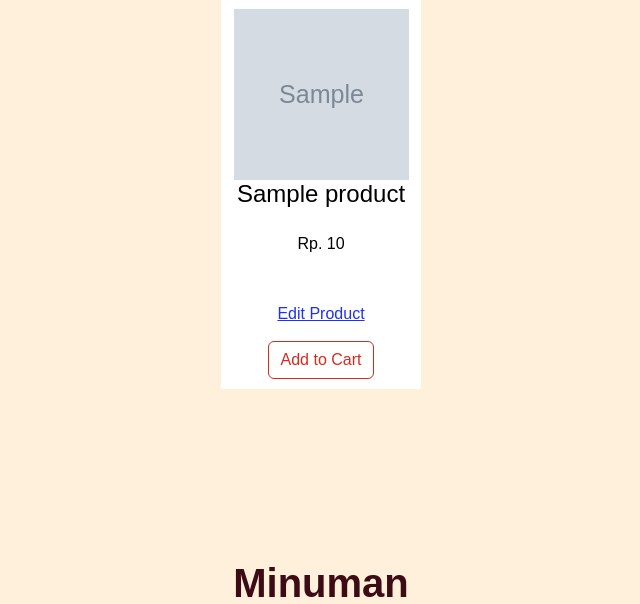
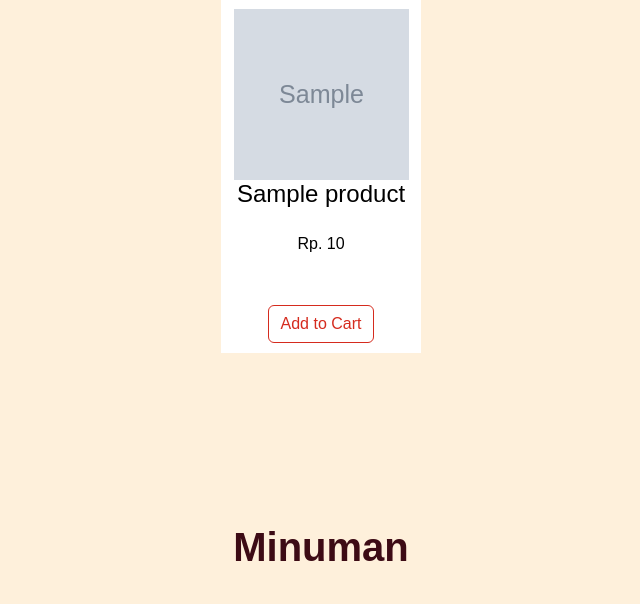
Before and after one commit to alvanmarvianto/NetNibbles, a Django app: page /menu/ in a window 1280 px wide; the page is wider, and only the part inside the window is pictured. Shown: the part 1051-1655 px from the top of that part, without its empty margins (319-959 px from the left). Run offline with Django 4.2, Linux system fonts and the light colour scheme; a user stored in the database is signed in; tables that the repository leaves empty hold one stand-in row (values such as "Sample post"); grey boxes marked "Sample" are stand-in pictures; some libraries are stand-ins or nearby versions.

Commit message:
revisi menu

```diff
--- a/store/templates/menu/index.html
+++ b/store/templates/menu/index.html
@@ -105,7 +105,6 @@
                         <span style="font-size:16px; font-weight:semibold;">
                             <br><h4>{{ menu.name }}</h4><br>
                             <p>Rp. {{ menu.price }}</p><br><br>
-                            <a href="{% url 'product_edit' menu.pk %}">Edit Product</a><br><br>
                             {% if menu.is_sold_out %}
                                 <h5><span class="sold-out">Sold Out</span></h5>
                             {% else %}
@@ -130,7 +129,6 @@
                         <span style="font-size:16px; font-weight:semibold;">
                             <br><h4>{{ menu.name }}</h4><br>
                             <p>Rp. {{ menu.price }}</p><br><br>
-                            <a href="{% url 'product_edit' menu.pk %}">Edit Product</a><br><br>
                             {% if menu.is_sold_out %}
                                 <h5><span class="sold-out">Sold Out</span></h5>
                             {% else %}
@@ -155,7 +153,6 @@
                         <span style="font-size:16px; font-weight:semibold;">
                             <br><h4>{{ menu.name }}</h4><br>
                             <p>Rp. {{ menu.price }}</p><br><br>
-                            <a href="{% url 'product_edit' menu.pk %}">Edit Product</a><br><br>
                             {% if menu.is_sold_out %}
                                 <h5><span class="sold-out">Sold Out</span></h5>
                             {% else %}
```
